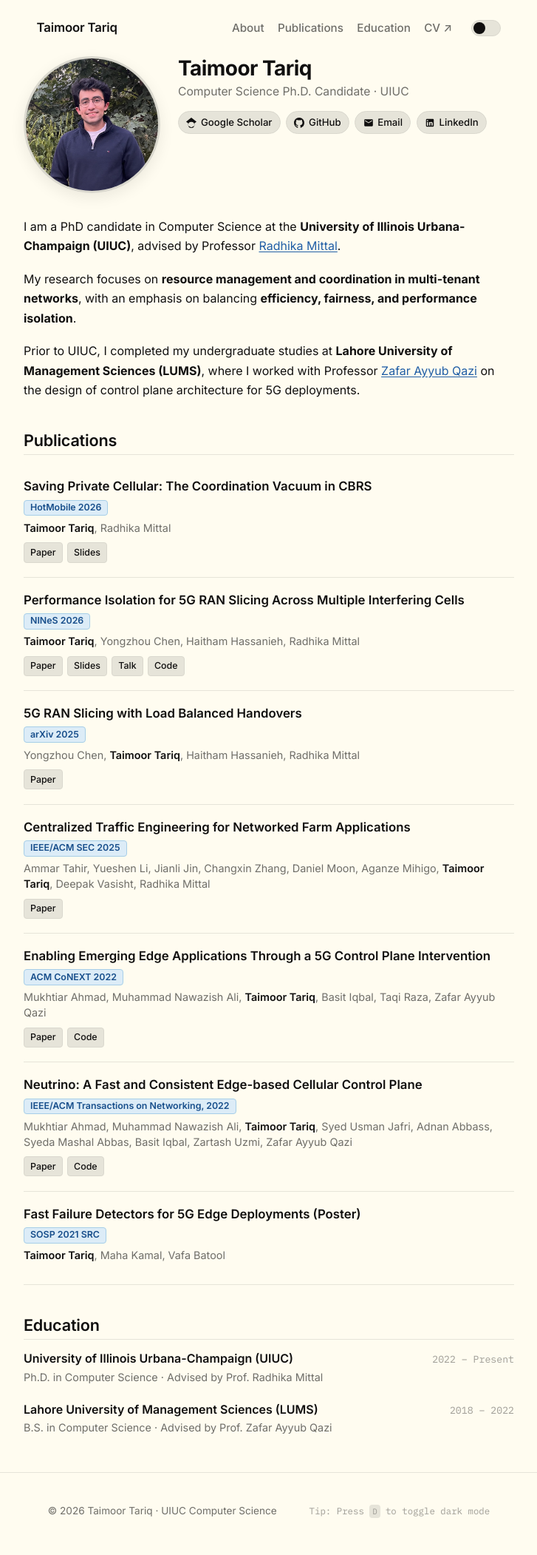
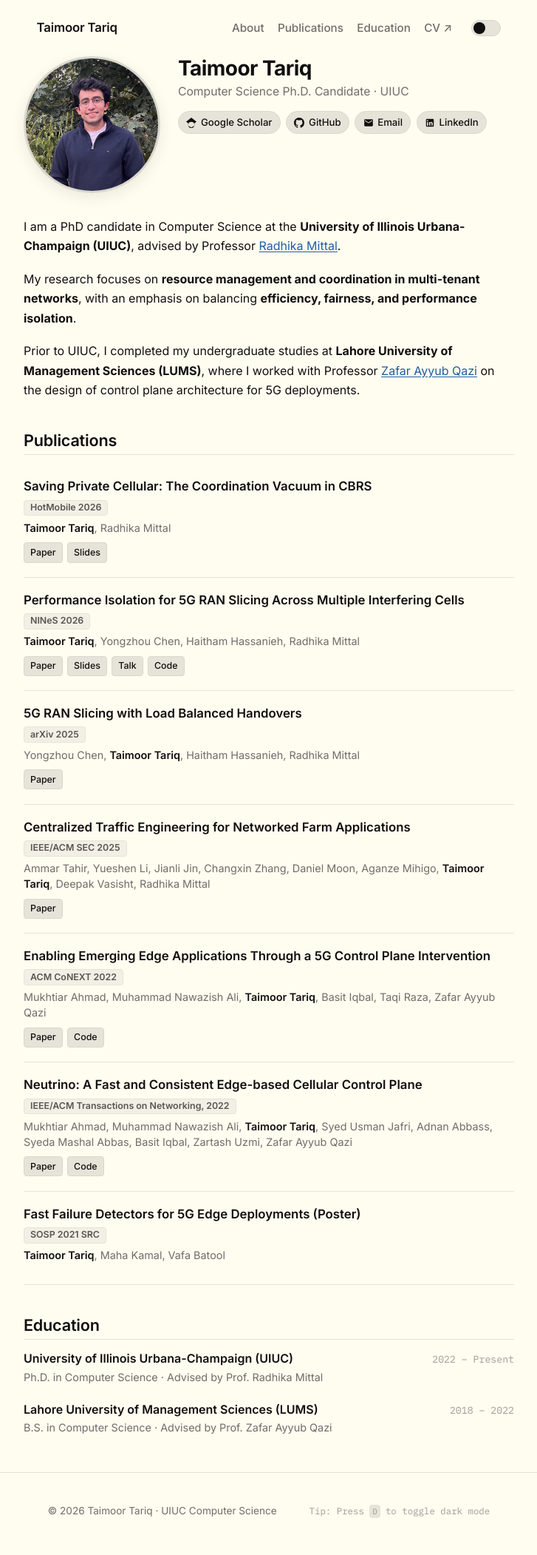
Before and after one commit to taimoortt/taimoortt.github.io, a Jekyll site: the page built from _pages/about.md, in a window 1280 px wide. Shown: the whole page at 74% size, without its empty margins (276-1003 px from the left). Built offline with Jekyll 4.4.1, drawn with Linux system fonts in a browser that asks for light colours.

Commit message:
Soften conference badges with neutral colors

```diff
--- a/assets/css/main.scss
+++ b/assets/css/main.scss
@@ -65,9 +65,9 @@
   --color-link-hover: #1A4F8C;
 
   /* Tag Badges (Light) */
-  --badge-bg: #DCECF7;
-  --badge-tx: #174E8B;
-  --badge-border: #A6CEE8;
+  --badge-bg: var(--flexoki-50);
+  --badge-tx: var(--flexoki-700);
+  --badge-border: var(--flexoki-100);
 }
 
 /* Dark Theme Mappings */
@@ -87,9 +87,9 @@ body.theme-dark,
   --color-link-hover: #92BFDB;
 
   /* Tag Badges (Dark) */
-  --badge-bg: #182C44;
-  --badge-tx: #95C6E8;
-  --badge-border: #24527F;
+  --badge-bg: var(--flexoki-950);
+  --badge-tx: var(--flexoki-300);
+  --badge-border: var(--flexoki-900);
 }
 
 /* Base Reset & Typography */
```
